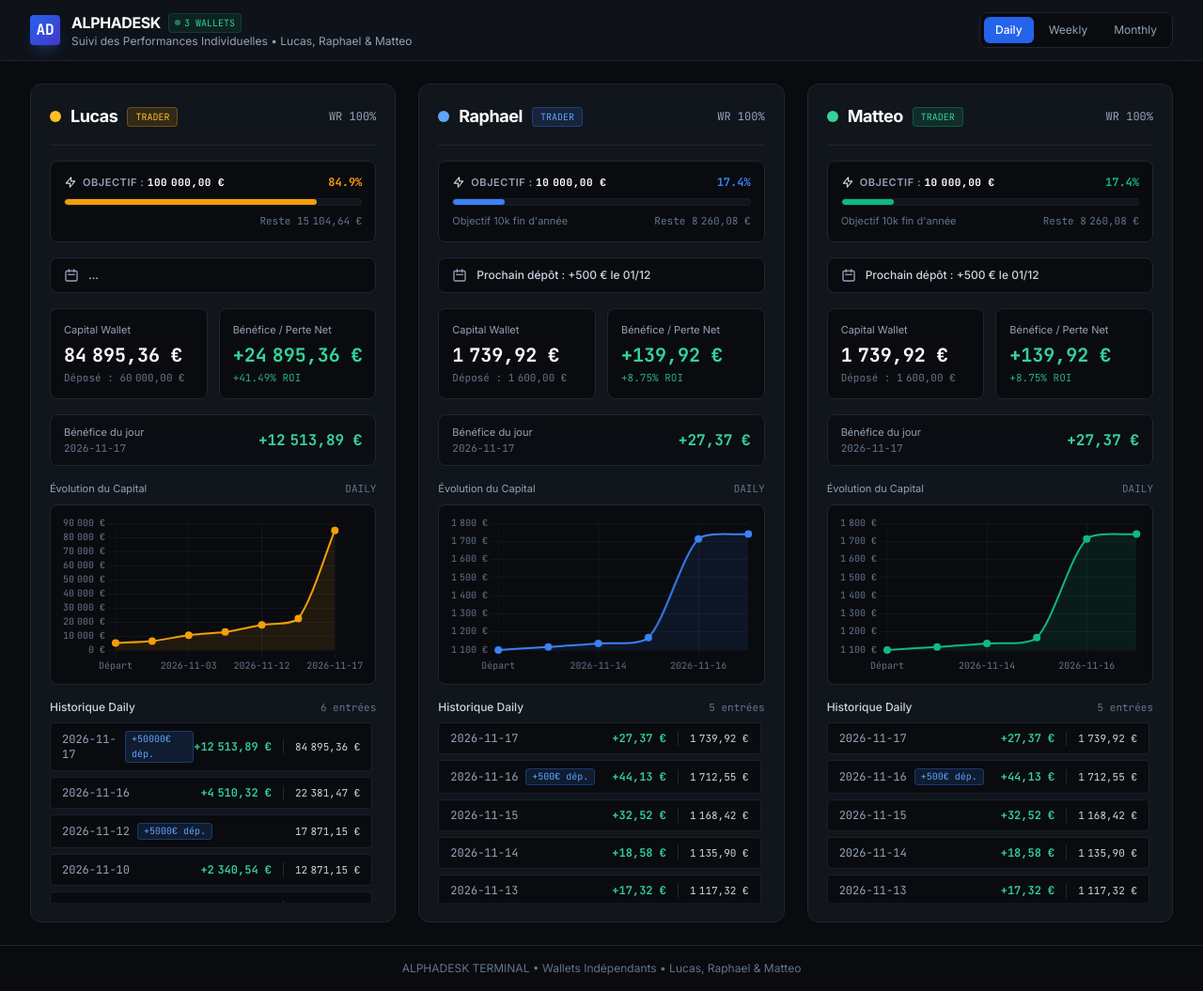
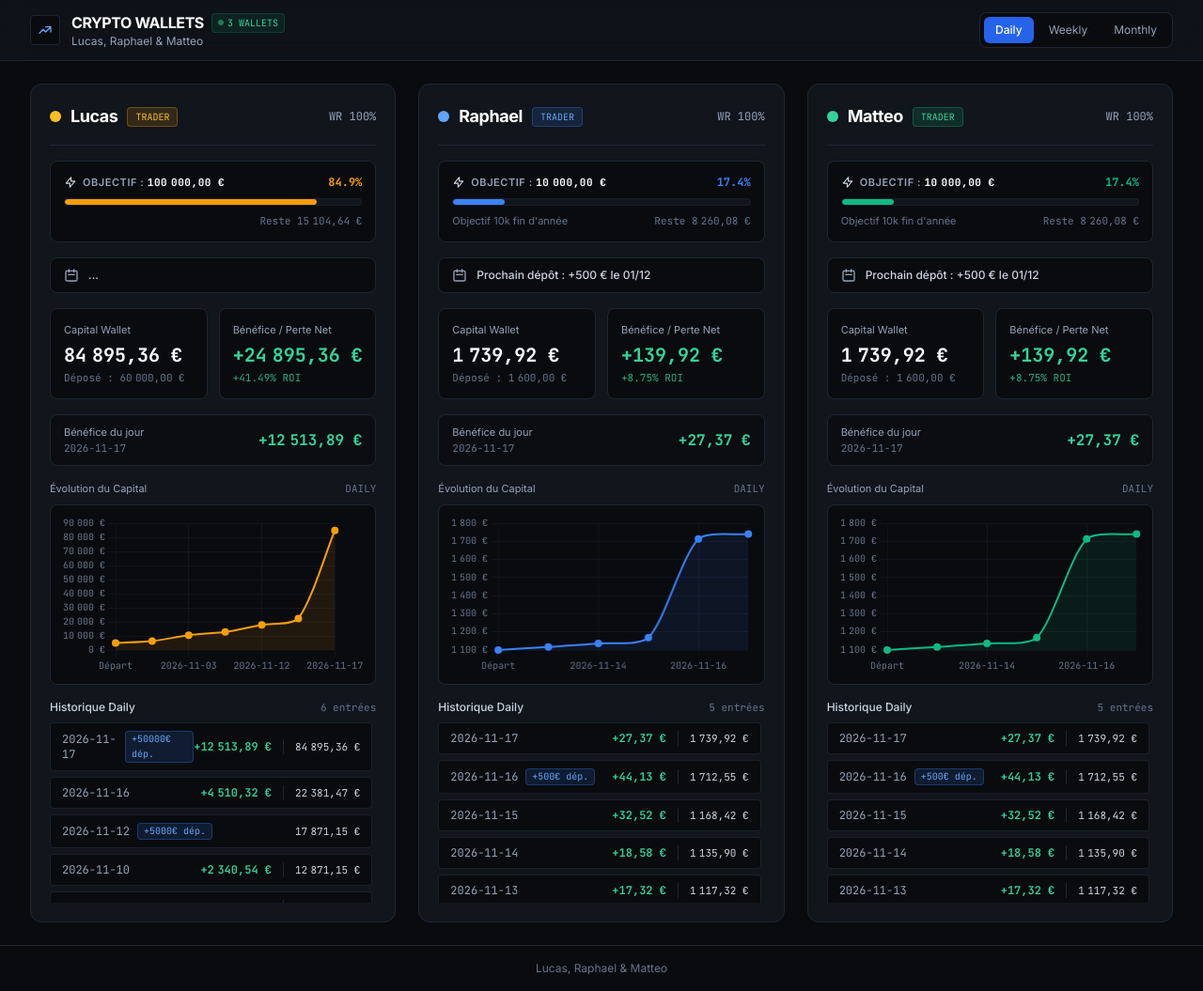
Before and after one commit to LucasCrypto91/ProjetBotCrypto, a plain HTML site: page index.html in a window 1280 px wide. Shown: the whole page at 94% size. Drawn offline with nearby package versions, Linux system fonts and the light colour scheme.

Commit message:
Ajout Site WEB

```diff
--- a/index.html
+++ b/index.html
@@ -3,7 +3,7 @@
 <head>
     <meta charset="UTF-8">
     <meta name="viewport" content="width=device-width, initial-scale=1.0">
-    <title>ALPHADESK // Wallets — Lucas, Raphael & Matteo</title>
+    <title>Crypto Wallets — Lucas, Raphael & Matteo</title>
     <script src="https://cdn.tailwindcss.com"></script>
     <script src="https://cdn.jsdelivr.net/npm/chart.js"></script>
     <link rel="preconnect" href="https://fonts.googleapis.com">
@@ -49,18 +49,20 @@
     <header class="border-b border-border bg-surface/80 backdrop-blur-md sticky top-0 z-30">
         <div class="max-w-7xl mx-auto px-4 sm:px-6 lg:px-8 h-16 flex items-center justify-between">
             <div class="flex items-center gap-3">
-                <div class="w-8 h-8 rounded bg-gradient-to-br from-blue-600 to-indigo-700 flex items-center justify-center font-mono font-bold text-white shadow-lg shadow-blue-500/20">
-                    AD
+                <div class="w-8 h-8 rounded bg-bg border border-border flex items-center justify-center text-blue-400">
+                    <svg class="w-4 h-4" fill="none" stroke="currentColor" viewBox="0 0 24 24">
+                        <path stroke-linecap="round" stroke-linejoin="round" stroke-width="2" d="M13 7h8m0 0v8m0-8l-8 8-4-4-6 6"></path>
+                    </svg>
                 </div>
                 <div>
                     <div class="flex items-center gap-2">
-                        <span class="font-bold tracking-tight text-white text-base">ALPHADESK</span>
+                        <span class="font-bold tracking-tight text-white text-base">CRYPTO WALLETS</span>
                         <span class="text-[10px] font-mono uppercase px-1.5 py-0.5 rounded bg-emerald-500/10 text-emerald-400 border border-emerald-500/20 flex items-center gap-1">
                             <span class="w-1.5 h-1.5 rounded-full bg-emerald-400 animate-pulse"></span>
                             3 WALLETS
                         </span>
                     </div>
-                    <p class="text-xs text-slate-400 hidden sm:block">Suivi des Performances Individuelles • Lucas, Raphael & Matteo</p>
+                    <p class="text-xs text-slate-400 hidden sm:block">Lucas, Raphael & Matteo</p>
                 </div>
             </div>
 
@@ -77,10 +79,9 @@
     </main>
 
     <footer class="border-t border-border py-4 px-4 sm:px-6 text-center text-xs text-slate-500">
-        ALPHADESK TERMINAL • Wallets Indépendants • Lucas, Raphael & Matteo
+        Lucas, Raphael & Matteo
     </footer>
 
-    <!-- Chargement des données puis du moteur -->
     <script src="data.js"></script>
     <script src="app.js"></script>
 </body>
```
